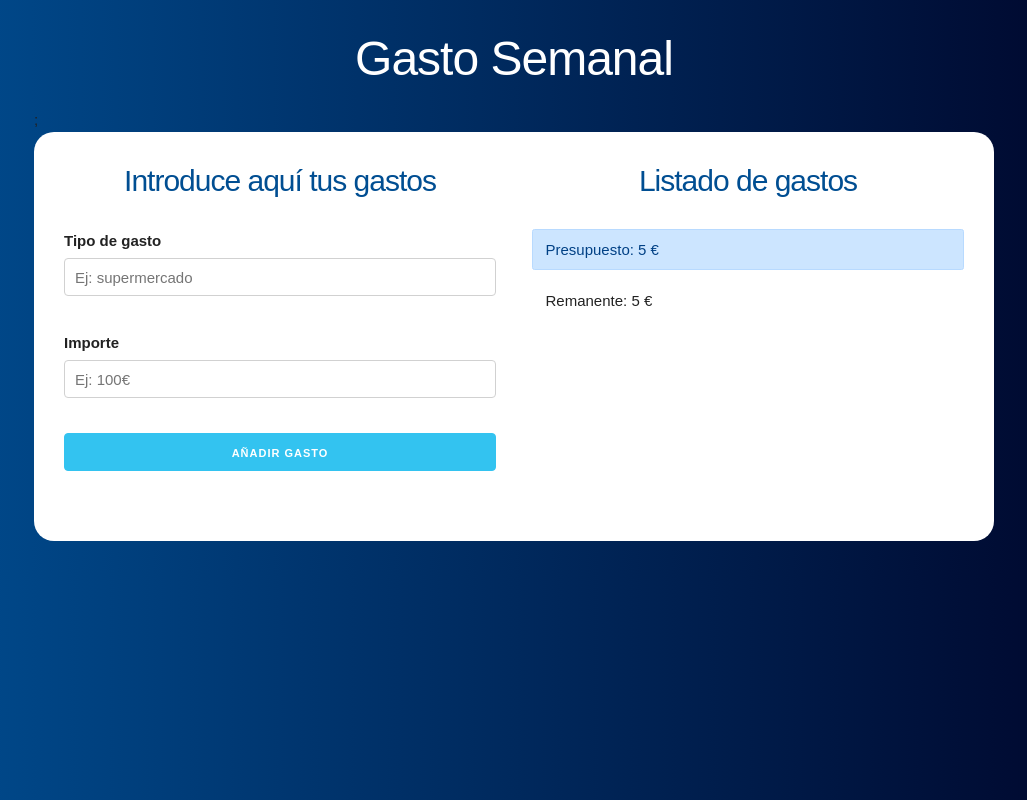
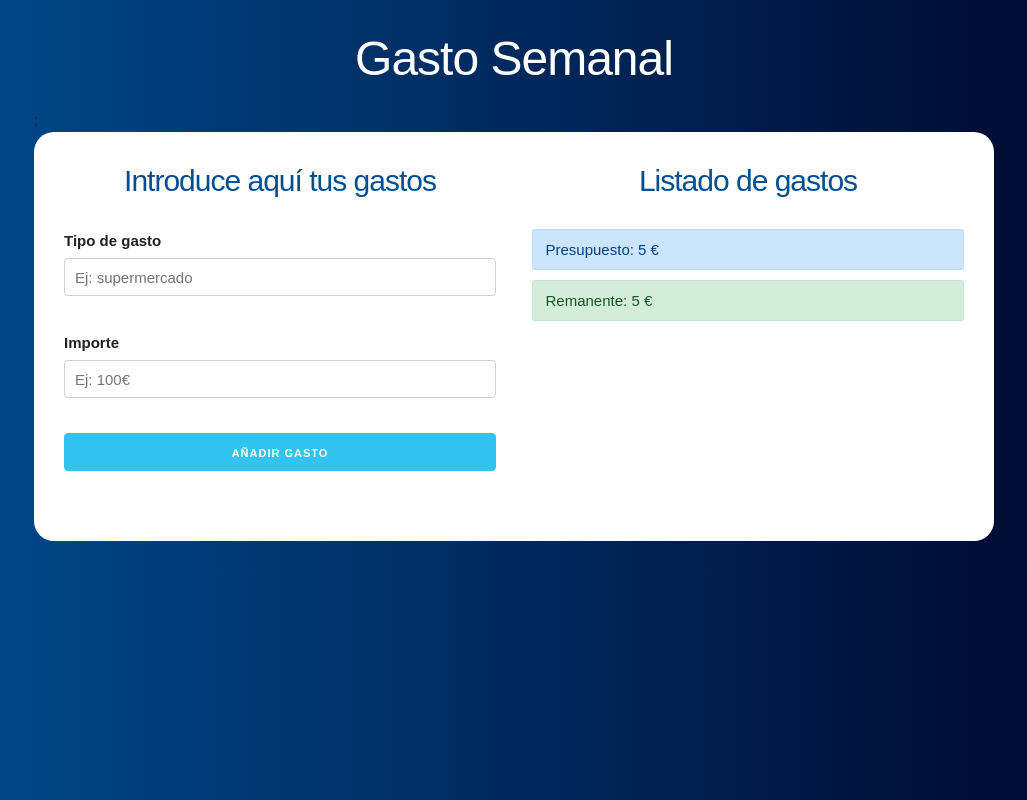
Before and after one commit to pablopicouceira/presupuesto_react, a React (Create React App) app: page / in a window 1280 px wide. Both pictures are taken after typing "5" into the empty fields and a click on the input "Definir presupuesto". Shown: the whole page, without its empty margins (126-1153 px from the left). Built offline with nearby package versions, Linux system fonts and the light colour scheme.

Commit message:
up to 83

```diff
--- a/src/App.js
+++ b/src/App.js
@@ -20,6 +20,10 @@ function App() {
   const [gastos, setGastos] = useState(gastosIniciales);
   const [gasto, setGasto] = useState({});
   const [creargasto, setCrearGasto] = useState(false);
+
+  /*const total = gastos.map((gasto) => {
+    let valor = valor + gasto.cantidad;
+  });*/
 
   // useEffect que actualiza el remanente
 
--- a/src/components/Control.jsx
+++ b/src/components/Control.jsx
@@ -1,12 +1,21 @@
 import React, { Fragment } from "react";
+import { controlarRemanente } from "../helpers";
+import PropTypes from "prop-types";
 
 const Control = ({ presupuesto, restante }) => {
   return (
     <Fragment>
       <div className="alert alert-primary">Presupuesto: {presupuesto} €</div>
-      <div className="alert">Remanente: {restante} €</div>
+      <div className={controlarRemanente(presupuesto, restante)}>
+        Remanente: {restante} €
+      </div>
     </Fragment>
   );
 };
 
+Control.propTypes = {
+  presupuesto: PropTypes.number.isRequired,
+  restante: PropTypes.number.isRequired,
+};
+
 export default Control;
--- a/src/components/Error.jsx
+++ b/src/components/Error.jsx
@@ -1,7 +1,12 @@
 import React from "react";
+import PropTypes from "prop-types";
 
 const Error = ({ mensaje }) => (
   <p className="alert alert-danger error">{mensaje}</p>
 );
 
+Error.propTypes = {
+  mensaje: PropTypes.string.isRequired,
+};
+
 export default Error;
--- a/src/components/Gasto.jsx
+++ b/src/components/Gasto.jsx
@@ -1,4 +1,5 @@
 import React from "react";
+import PropTypes from "prop-types";
 
 const Gasto = ({ gasto }) => (
   <li className="gastos">
@@ -9,4 +10,8 @@ const Gasto = ({ gasto }) => (
   </li>
 );
 
+Gasto.propTypes = {
+  gasto: PropTypes.object.isRequired,
+};
+
 export default Gasto;
--- a/src/components/Listado.jsx
+++ b/src/components/Listado.jsx
@@ -1,4 +1,5 @@
 import React from "react";
+import PropTypes from "prop-types";
 import Gasto from "./Gasto";
 
 const Listado = ({ gastos }) => {
@@ -12,4 +13,8 @@ const Listado = ({ gastos }) => {
   );
 };
 
+Listado.propTypes = {
+  gastos: PropTypes.array.isRequired,
+};
+
 export default Listado;
--- /dev/null
+++ b/src/helpers.js
@@ -0,0 +1,12 @@
+export const controlarRemanente = (presupuesto, restante) => {
+  let clase;
+
+  if (presupuesto / 4 > restante) {
+    clase = "alert alert-danger";
+  } else if (presupuesto / 2 > restante) {
+    clase = "alert alert-warning";
+  } else {
+    clase = "alert alert-success";
+  }
+  return clase;
+};
```
Also changed, not shown: src/components/Formulario.jsx (+7 -1 lines), src/components/Pregunta.jsx (+8 -0 lines).
